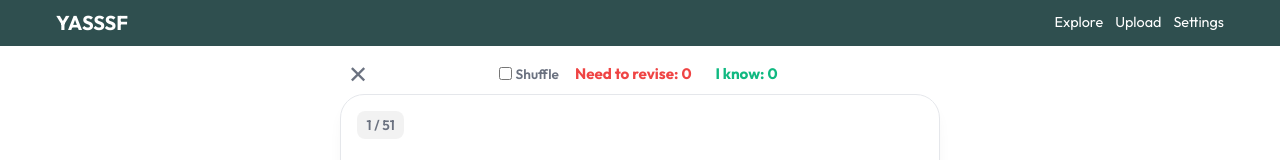
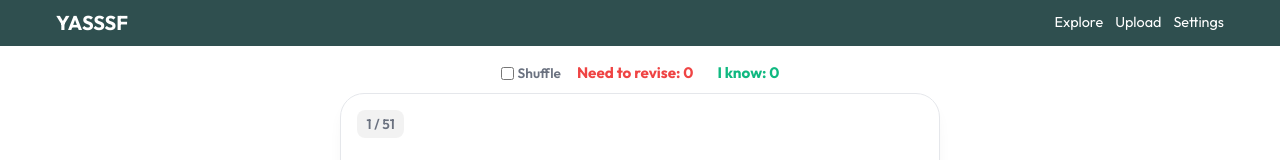
Before and after one commit to timothechauvet/ai-ready-flashcard-maker, a SvelteKit app: page /play/german-c1 in a window 1280 px wide. Shown: the top 160 px of the page. Built offline with nearby package versions, Linux system fonts and the light colour scheme.

Commit message:
:style: Remove cross exit button from play screen

```diff
--- a/src/routes/play/[deckId]/+page.svelte
+++ b/src/routes/play/[deckId]/+page.svelte
@@ -170,9 +170,6 @@
 	</div>
 {:else if showFinishScreen}
 	<div class="play-container animate-fade-in finish-screen">
-		<div class="top-bar">
-			<a href={`${base}/explore`} class="close-btn" aria-label="Exit session">✕</a>
-		</div>
 		<div class="finish-content card">
 			<div class="trophy-icon">🎉</div>
 			<h2>You got it!</h2>
@@ -198,8 +195,7 @@
 {:else}
 	<div class="play-container animate-fade-in">
 		<!-- Top Bar Controls & Stats -->
-		<div class="top-bar">
-			<a href={`${base}/explore`} class="close-btn" aria-label="Exit session">✕</a>
+		<div class="top-bar" style="justify-content: center;">
 			<div style="display: flex; align-items: center; gap: 1rem;">
 				<label class="random-toggle-label">
 					<input type="checkbox" checked={isRandom} onchange={toggleRandom} />
@@ -210,7 +206,6 @@
 					<span class="score-correct">I know: {correctCount}</span>
 				</div>
 			</div>
-			<div style="width: 24px;"></div>
 		</div>
 
 		<!-- Central Card Area -->
```
